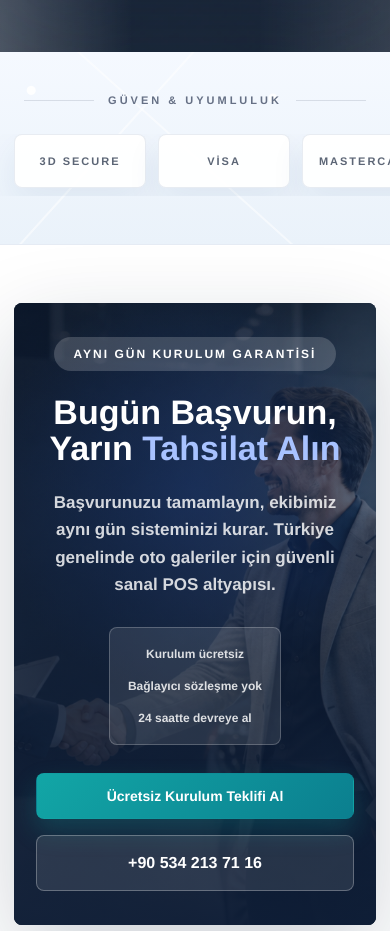
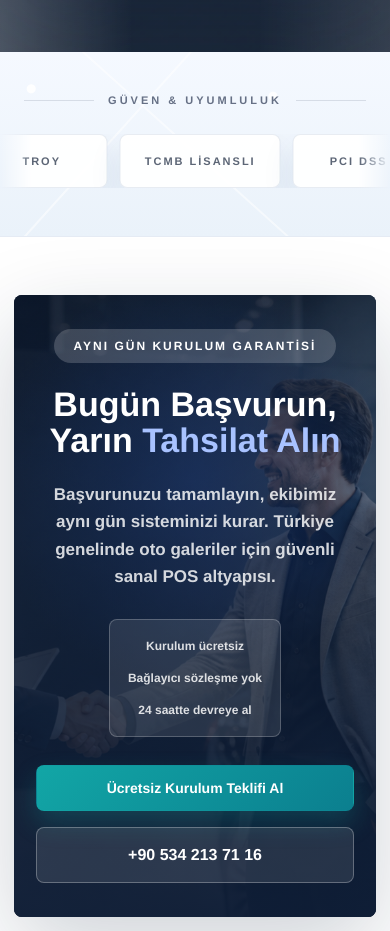
Before and after one commit to eliffvural/tasitPOS, a Next.js app: page / in a window 390 px wide. Shown: the part 7280-8211 px from the top of the page. Built offline with nearby package versions, Linux system fonts and the light colour scheme.

Commit message:
Make trust badges slide

```diff
--- a/app/globals.css
+++ b/app/globals.css
@@ -1254,11 +1254,27 @@ img {
   white-space: nowrap;
 }
 
+.trust-slider {
+  position: relative;
+  display: flex;
+  overflow: hidden;
+  width: 100%;
+  gap: 28px;
+  padding-left: max(24px, calc((100vw - 1180px) / 2));
+  -webkit-mask-image: linear-gradient(90deg, transparent, #000 8%, #000 92%, transparent);
+  mask-image: linear-gradient(90deg, transparent, #000 8%, #000 92%, transparent);
+}
+
+.trust-slider:hover .trust-track {
+  animation-play-state: paused;
+}
+
 .trust-track {
   display: flex;
-  width: max-content;
+  flex: 0 0 auto;
   gap: 28px;
-  padding-left: max(24px, calc((100vw - 1180px) / 2));
+  min-width: max-content;
+  animation: trust-slide 26s linear infinite;
 }
 
 .trust-track span {
@@ -1280,6 +1296,22 @@ img {
   white-space: nowrap;
 }
 
+@keyframes trust-slide {
+  from {
+    transform: translate3d(0, 0, 0);
+  }
+
+  to {
+    transform: translate3d(calc(-100% - 28px), 0, 0);
+  }
+}
+
+@media (prefers-reduced-motion: reduce) {
+  .trust-track {
+    animation: none;
+  }
+}
+
 .setup-cta-wrap {
   padding: 116px 0 120px;
 }
@@ -2217,16 +2249,14 @@ img {
     letter-spacing: 3px;
   }
 
+  .trust-slider {
+    gap: 12px;
+    padding-left: 14px;
+  }
+
   .trust-track {
     gap: 12px;
-    overflow-x: auto;
-    width: auto;
-    padding: 0 14px 8px;
-    scrollbar-width: none;
-  }
-
-  .trust-track::-webkit-scrollbar {
-    display: none;
+    animation-duration: 18s;
   }
 
   .trust-track span {
--- a/app/page.jsx
+++ b/app/page.jsx
@@ -132,7 +132,9 @@ export default function Home() {
             <strong>Güven & Uyumluluk</strong>
             <span />
           </div>
-          <div className="trust-track">
+          <div className="trust-slider">
+            {[0, 1].map((group) => (
+              <div className="trust-track" key={group} aria-hidden={group === 1}>
                 {[
                   "3D Secure",
                   "Visa",
@@ -141,11 +143,11 @@ export default function Home() {
                   "TCMB Lisanslı",
                   "PCI DSS",
                   "SSL Güvenli",
-              "3D Secure",
-              "Visa",
-              "Mastercard",
-            ].map((item, index) => (
-              <span key={`${item}-${index}`}>{item}</span>
+                  "Aynı Gün Kurulum",
+                ].map((item) => (
+                  <span key={`${item}-${group}`}>{item}</span>
+                ))}
+              </div>
             ))}
           </div>
         </div>
```
Lines whose indentation alone changed are shown as unchanged.
